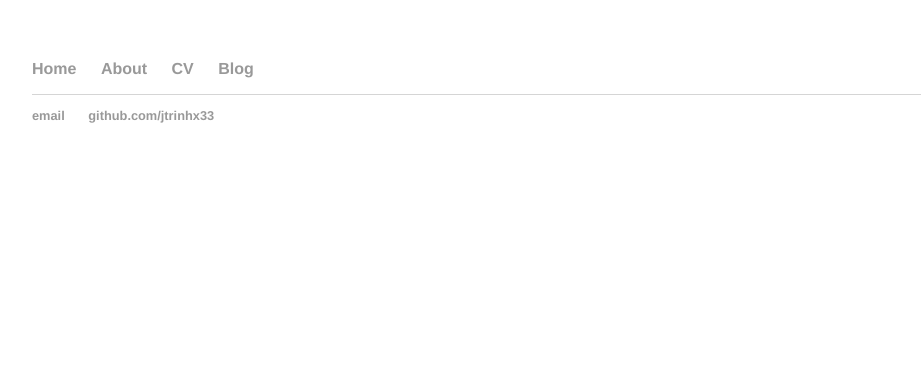
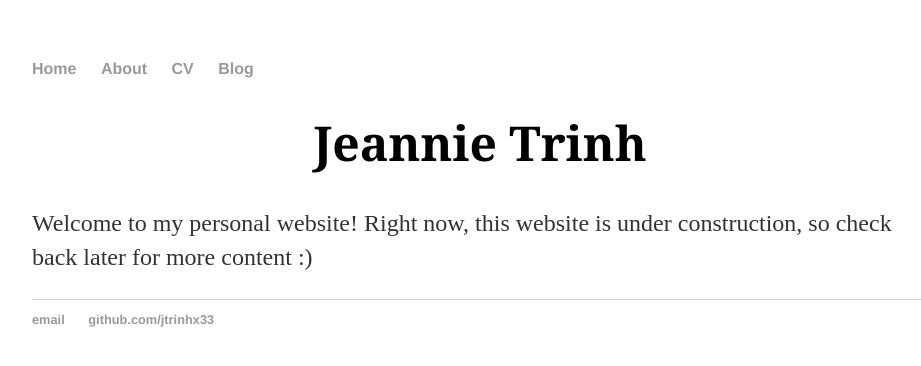
Before and after one commit to jtrinhx33/jtrinhx33.github.io, a Jekyll site: the page built from cv/index.html, in a window 1280 px wide. Shown: the top 366 px of the page, without its empty margins (160-1081 px from the left). Built offline with Jekyll 4.4.1, drawn with Linux system fonts in a browser that asks for light colours.

Commit message:
Update index.html

```diff
--- a/cv/index.html
+++ b/cv/index.html
@@ -2,3 +2,7 @@
 layout: default
 title: Jeannie Trinh CV
 ---
+<div class="cv">
+	<center><h1>Jeannie Trinh</h1></center>
+	<p>Welcome to my personal website! Right now, this website is under construction, so check back later for more content :)</p>
+</div><!-- /.blurb -->
```
